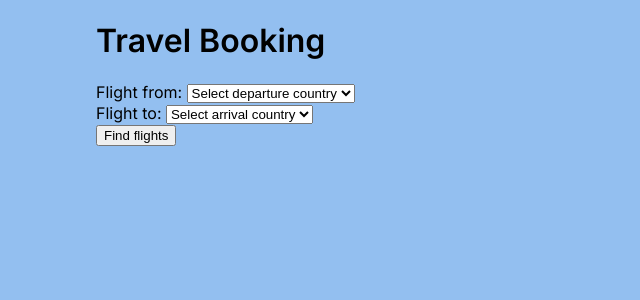
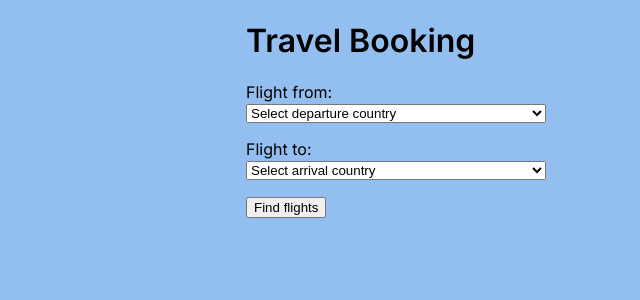
Before and after one commit to Biosaiber/travel-booking, an Angular app: page /home in a window 1280 px wide. Shown: the top 300 px of the page, without its empty margins (244-884 px from the left). Built offline with nearby package versions, Linux system fonts and the light colour scheme.

Commit message:
style: form, input, select error messages color

```diff
--- a/src/app/home/home.component.html
+++ b/src/app/home/home.component.html
@@ -29,7 +29,7 @@
         <span>Field required!</span>
         }
     </div>
-    <div>
+    <div class="errMessage">
         @if ((flightFrom.value && flightTo.value) && (flightFrom.value === flightTo.value)) {
         <span>Field cannot be same!</span>
         }
--- a/src/styles.css
+++ b/src/styles.css
@@ -5,6 +5,18 @@ body {
   background-color: #93bff0;
 }
 main {
-  max-width: 600px;
+  max-width: 300px;
   margin: 0 auto;
 }
+
+label {
+    display: block;
+}
+input, select {
+    margin-bottom: 16px;
+    width: 100%;
+}
+
+input.ng-invalid + span, select.ng-invalid + span form.ng-invalid .errMessage {
+  color: red;
+}
```
